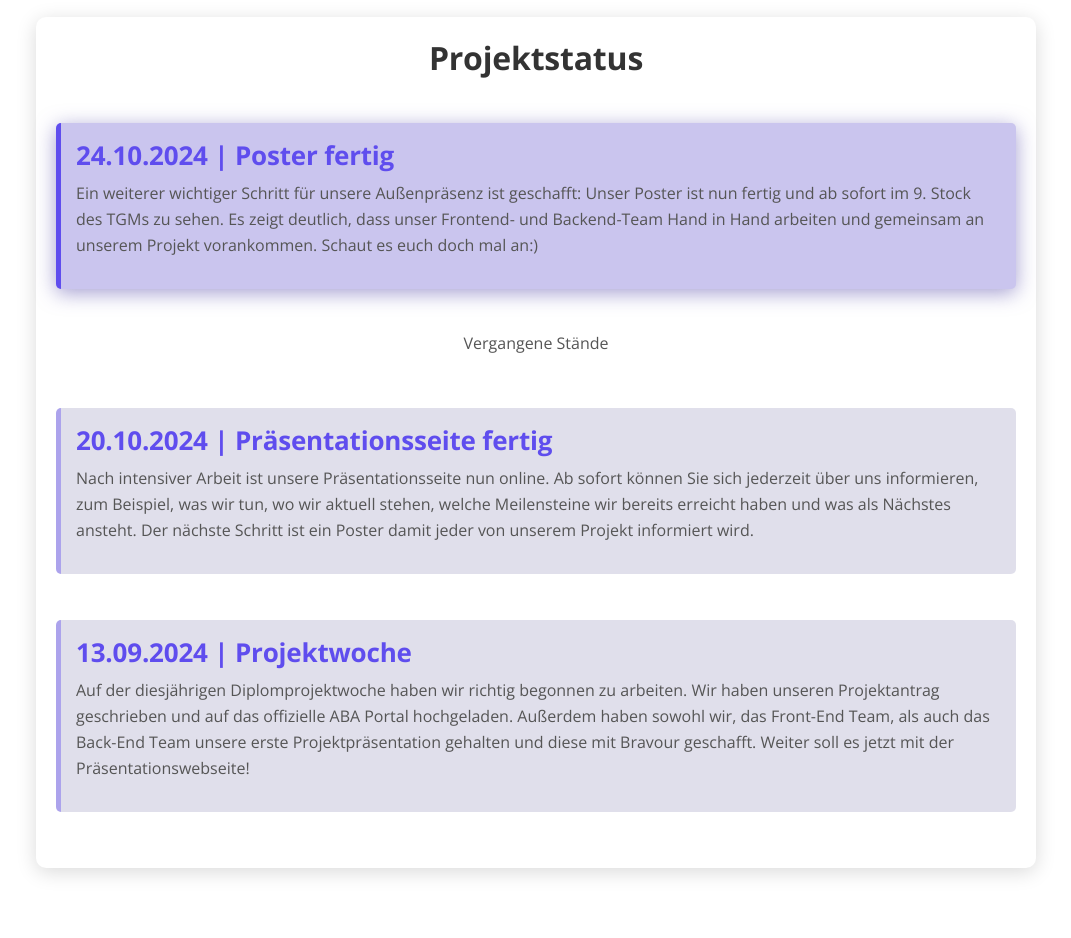
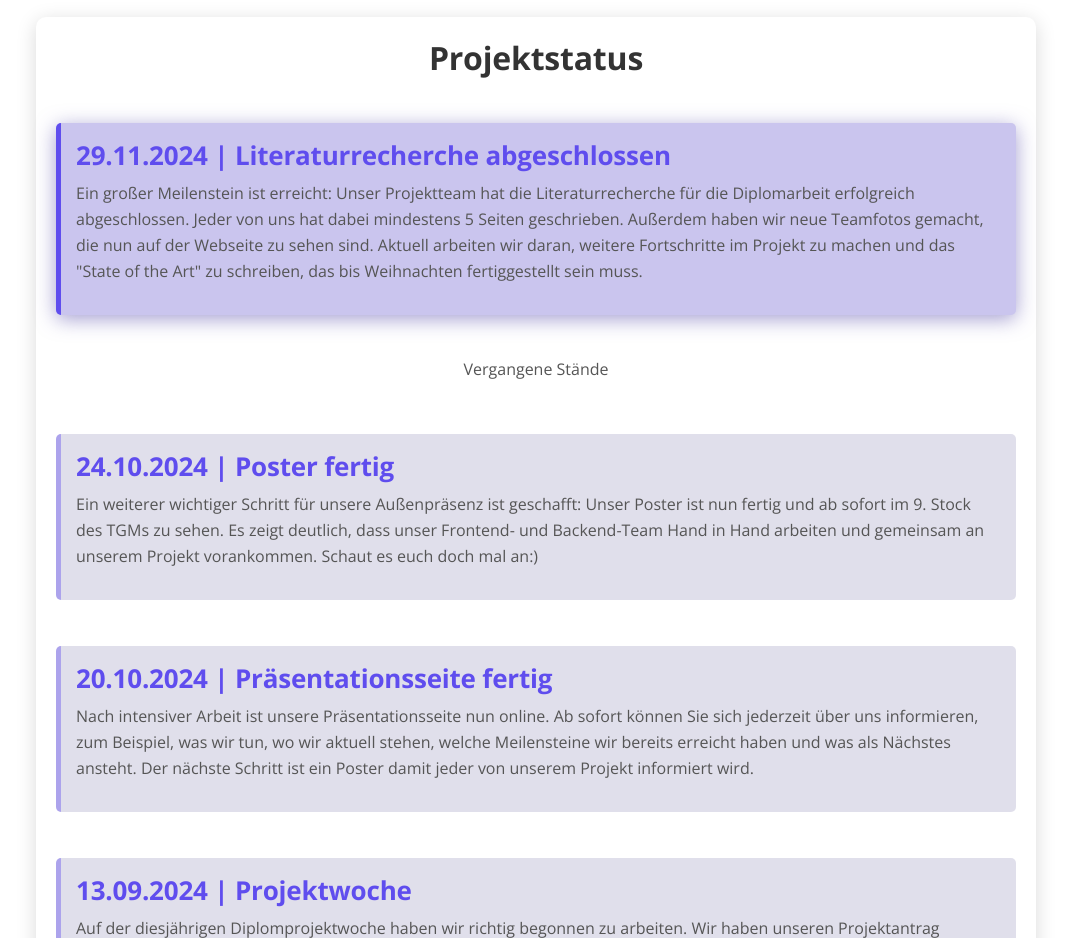
Before and after one commit to TextminR/Praesentationswebsite, a plain HTML site: page web/index.html in a window 1280 px wide. Shown: the part 3400-4338 px from the top of the page, without its empty margins (104-1175 px from the left). Drawn offline with nearby package versions, Linux system fonts and the light colour scheme.

Commit message:
Neuer Aktueller Stand und neue Bilder einfügen

```diff
--- a/web/index.html
+++ b/web/index.html
@@ -702,16 +702,21 @@
 
 
     <br><br>
-    <div id="status"class="projekt-status">
+    <div id="status" class="projekt-status">
         <h2>Projektstatus</h2>
         <br>
         <div class="status-item aktuelle-status">
-            <h3>24.10.2024 | Poster fertig</h3>
-            <p>Ein weiterer wichtiger Schritt für unsere Außenpräsenz ist geschafft: Unser Poster ist nun fertig und ab sofort im 9. Stock des TGMs zu sehen. Es zeigt deutlich, dass unser Frontend- und Backend-Team Hand in Hand arbeiten und gemeinsam an unserem Projekt vorankommen. Schaut es euch doch mal an:)</p>
+            <h3>29.11.2024 | Literaturrecherche abgeschlossen</h3>
+            <p>Ein großer Meilenstein ist erreicht: Unser Projektteam hat die Literaturrecherche für die Diplomarbeit erfolgreich abgeschlossen. Jeder von uns hat dabei mindestens 5 Seiten geschrieben. Außerdem haben wir neue Teamfotos gemacht, die nun auf der Webseite zu sehen sind. Aktuell arbeiten wir daran, weitere Fortschritte im Projekt zu machen und das "State of the Art" zu schreiben, das bis Weihnachten fertiggestellt sein muss.</p>
         </div>
         <br>
         <div class="status-header">
             <p>Vergangene Stände</p>
+        </div>
+        <br>
+        <div class="status-item">
+            <h3>24.10.2024 | Poster fertig</h3>
+            <p>Ein weiterer wichtiger Schritt für unsere Außenpräsenz ist geschafft: Unser Poster ist nun fertig und ab sofort im 9. Stock des TGMs zu sehen. Es zeigt deutlich, dass unser Frontend- und Backend-Team Hand in Hand arbeiten und gemeinsam an unserem Projekt vorankommen. Schaut es euch doch mal an:)</p>
         </div>
         <br>
         <div class="status-item">
@@ -725,6 +730,7 @@
         </div>
         <br>
     </div>
+
 
 
 
```
Also changed, not shown: web/indexBackend.html (+9 -3 lines).
